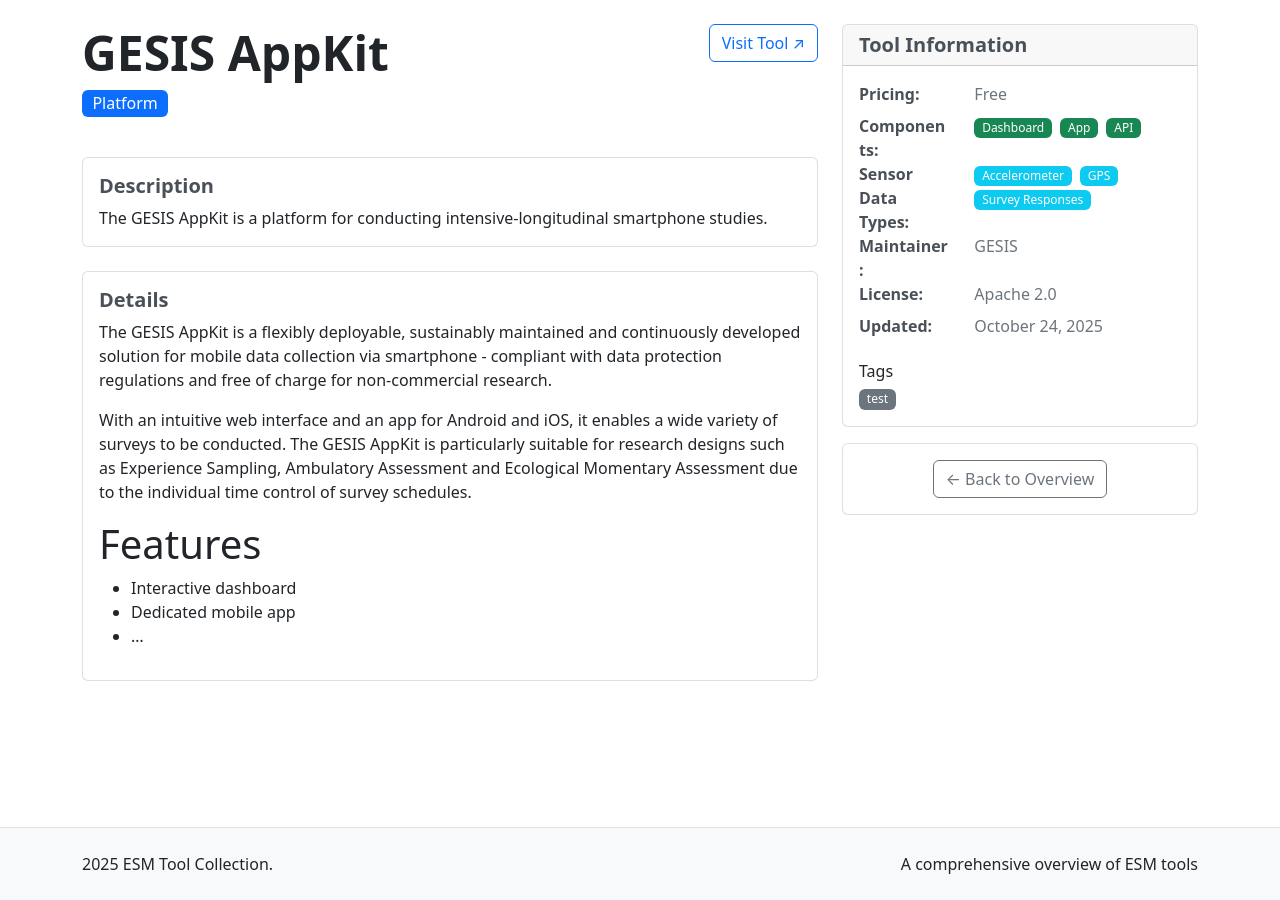
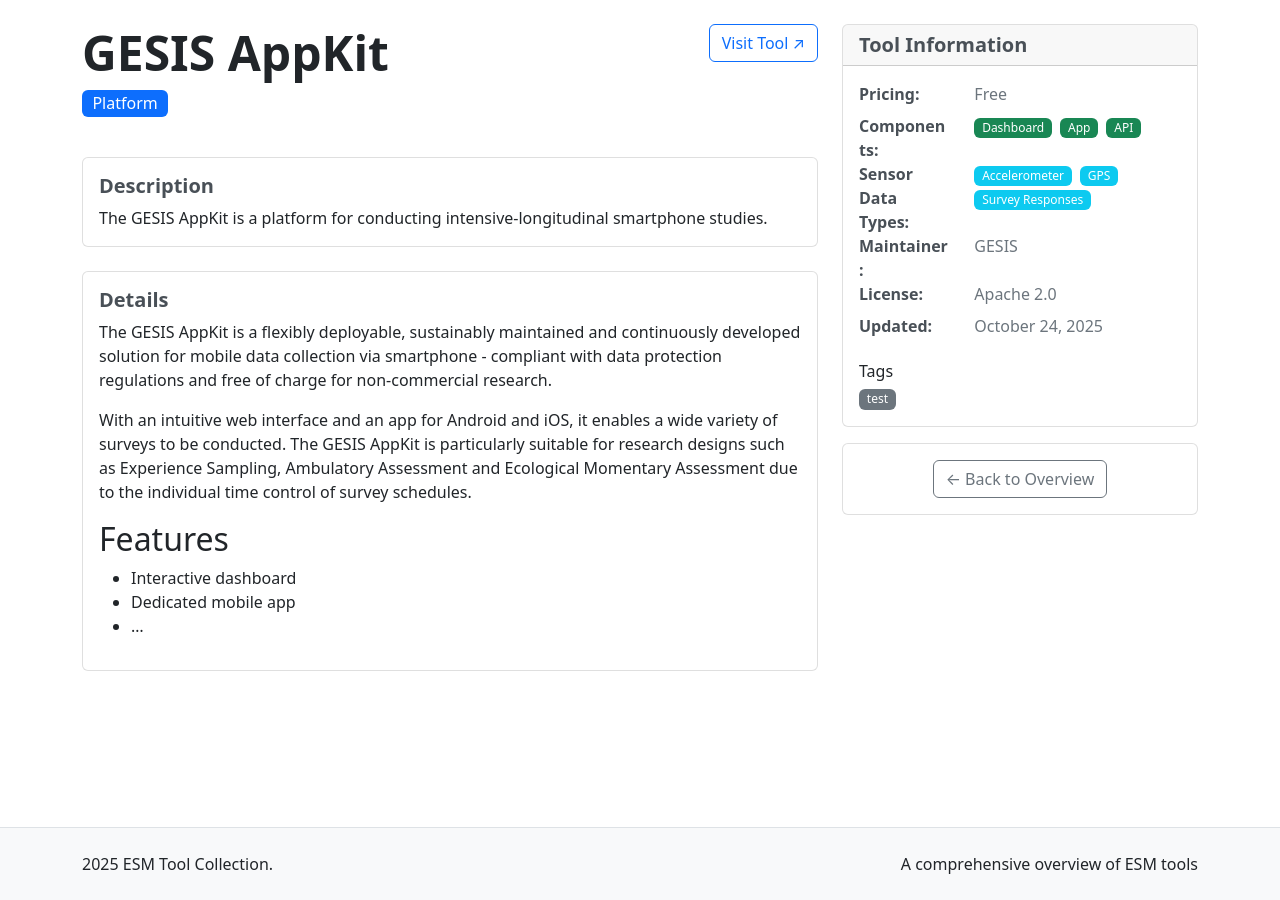
Before and after one commit to ghxm/esm-tool-overview-static, a Jekyll site: the page built from _tools/appkit.md, in a window 1280 px wide. Built offline with Jekyll 4.4.1, drawn with Linux system fonts in a browser that asks for light colours.

Commit message:
Update heading level for 'Features' section in AppKit documentation

```diff
--- a/_tools/appkit.md
+++ b/_tools/appkit.md
@@ -24,7 +24,7 @@
 
 With an intuitive web interface and an app for Android and iOS, it enables a wide variety of surveys to be conducted. The GESIS AppKit is particularly suitable for research designs such as Experience Sampling, Ambulatory Assessment and Ecological Momentary Assessment due to the individual time control of survey schedules.
 
-# Features
+## Features
 
 - Interactive dashboard
 - Dedicated mobile app
```
